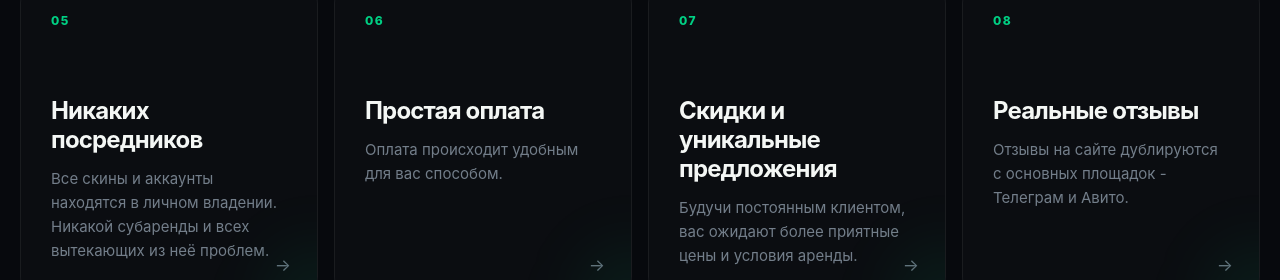
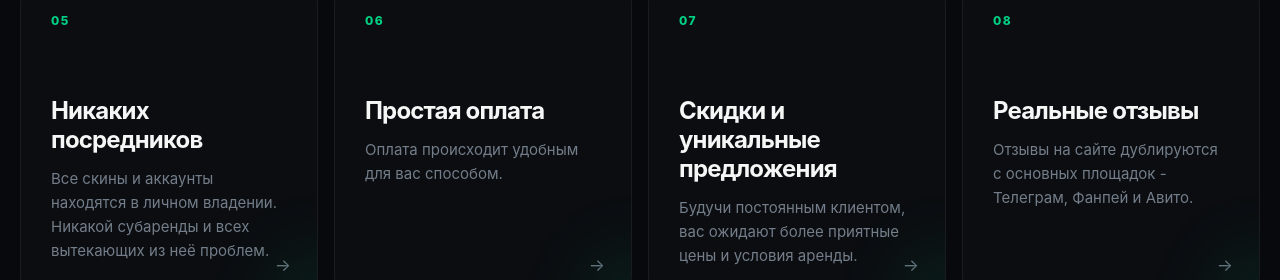
Before and after one commit to sapfi24/skinlease, a Next.js app: page / in a window 1280 px wide. Shown: the part 3135-3415 px from the top of the page. Built offline with nearby package versions, Linux system fonts and the light colour scheme.

Commit message:
Update Advantages.js

```diff
--- a/components/Advantages.js
+++ b/components/Advantages.js
@@ -37,7 +37,7 @@ const advantages = [
   {
     number: "08",
     title: "Реальные отзывы",
-    text: "Отзывы на сайте дублируются с основных площадок - Телеграм и Авито.",
+    text: "Отзывы на сайте дублируются с основных площадок - Телеграм, Фанпей и Авито.",
   },
 ];
 
```
